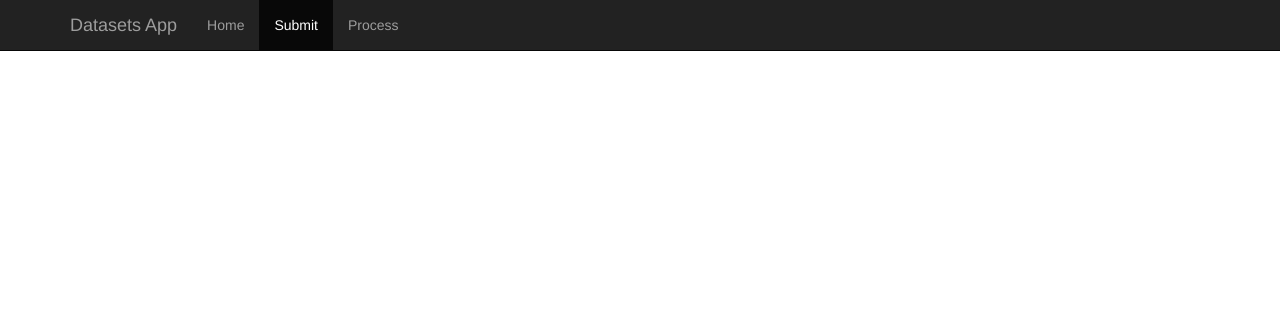
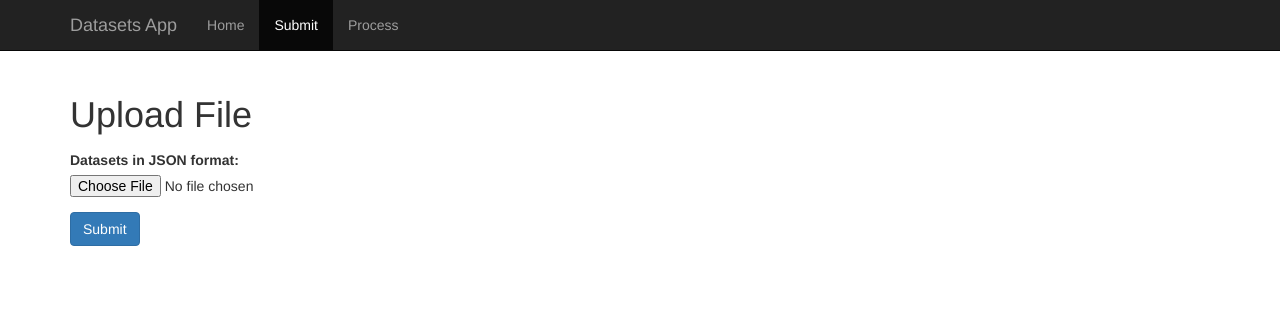
Before and after one commit to pilosus/django-primes-interview, a Django app: page /datasets/submit in a window 1280 px wide. Shown: the top 311 px of the page. Run offline with Django 3.2, Linux system fonts and the light colour scheme; some libraries are stand-ins or nearby versions.

Commit message:
Message flashing feature added

```diff
--- a/primes/datasets/forms.py
+++ b/primes/datasets/forms.py
@@ -1,6 +1,7 @@
 from django import forms
 
-class Upload(forms.Form):
+
+class UploadFileForm(forms.Form):
     """
     Render a form for json-file upload.
     """
--- a/primes/datasets/static/datasets/style.css
+++ b/primes/datasets/static/datasets/style.css
@@ -3,5 +3,5 @@
  **/
 
 body {
-    padding-top: 50px;
+    padding-top: 75px;
 }
--- a/primes/datasets/templates/datasets/base.html
+++ b/primes/datasets/templates/datasets/base.html
@@ -49,8 +49,18 @@
     {% endblock %}
 
     <div class="container">
-    {% block content %}
-    {% endblock %}
+      {% if messages %}
+        {% for message in messages %}
+        <div class="alert {% if message.tags %}alert-{{ message.tags }}{% else %}alert-warning{% endif %}">
+          <button type="button" class="close" data-dismiss="alert">&times;</button>
+          {{ message }}
+        </div>
+        {% endfor %}
+      {% endif %}
+
+      {% block content %}
+      {% endblock %}
+
     </div>
     {% block scripts %}
     <!-- jQuery (necessary for Bootstrap's JavaScript plugins) -->
--- a/primes/datasets/templates/datasets/submit.html
+++ b/primes/datasets/templates/datasets/submit.html
@@ -1,3 +1,32 @@
 {% extends 'datasets/base.html' %}
 
 {% block title%}Submit File {{ block.super }}{% endblock %}
+
+{% block content %}
+
+<h1>Upload File</h1>
+
+<form action="{% url 'datasets:submit' %}" method="post" enctype="multipart/form-data">
+    <div class="form-group">
+        {% csrf_token %}
+    </div>
+
+    <div class="form-group {% if form.upload.errors %}has-error{% endif %}">
+          {{ form.upload.label_tag }}
+          {{ form.upload }}
+
+          {% if form.upload.errors %}
+            <p class="help-block">{{ form.upload.errors }}</p>
+          {% endif %}
+
+          {% if form.non_field_errors %}
+            {% for error in form.non_field_errors %}
+                <p class="help-block">{{ error }}</p>
+            {% endfor %}
+          {% endif %}
+    </div>
+
+    <button type="submit" class="btn btn-primary">Submit</button>
+</form>
+
+{% endblock %}
--- a/primes/datasets/urls.py
+++ b/primes/datasets/urls.py
@@ -1,5 +1,7 @@
 from django.conf.urls import url
 from . import views
+
+app_name = 'datasets'
 
 urlpatterns = [
     # navigation
--- a/primes/datasets/views.py
+++ b/primes/datasets/views.py
@@ -1,6 +1,11 @@
 from django.shortcuts import render
+from django.shortcuts import redirect
+from django.urls import reverse
+from django.contrib import messages
 
-# Create your views here.
+from .models import Dataset
+from .forms import UploadFileForm
+
 
 def index(request):
     """
@@ -13,7 +18,31 @@ def index(request):
 
 
 def submit(request):
-    context = {'page': 'submit'}
+    """
+    Submit a JSON dump file.
+
+    We might want to set an upload size limit in settings.py like this:
+    https://www.djangosnippets.org/snippets/1303/
+    :param request: Request
+    :return: HttpResponse
+    """
+    if request.method == 'POST':
+        form = UploadFileForm(request.POST, request.FILES)
+        if form.is_valid():
+            # save file on a model
+            dataset = Dataset(upload=request.FILES['upload'])
+            dataset.save()
+
+            # set flash message
+            messages.info(request, 'Your file has been submitted.')
+
+            # POST -> Redirect -> GET
+            return redirect(reverse('datasets:process'))
+    # if GET, render an unbound form
+    else:
+        form = UploadFileForm()
+
+    context = {'page': 'submit', 'form': form}
     return render(request, 'datasets/submit.html', context)
 
 
--- a/primes/primes/settings.py
+++ b/primes/primes/settings.py
@@ -129,4 +129,4 @@ STATIC_URL = '/static/'
 
 # Uploads
 # http://stackoverflow.com/a/34430349/4241180
-MEDIA_ROOT = os.path.join(BASE_DIR, 'uploads/')
+MEDIA_ROOT = os.path.join(BASE_DIR, 'media/')
--- a/primes/primes/urls.py
+++ b/primes/primes/urls.py
@@ -15,8 +15,11 @@ Including another URLconf
 """
 from django.conf.urls import url, include
 from django.contrib import admin
+from django.urls import reverse
+from django.http import HttpResponseRedirect
 
 urlpatterns = [
     url(r'^admin/', admin.site.urls),
     url(r'^datasets/', include('datasets.urls')),
+    url(r'^$', lambda x: HttpResponseRedirect(reverse('datasets:index'))),
 ]
```
Also changed, not shown: primes/datasets/handlers.py (added, +14 -0 lines), primes/datasets/models.py (+13 -14 lines), primes/datasets/migrations/0002_auto_20161127_1234.py (added), primes/datasets/migrations/0003_auto_20161127_1300.py (added), primes/datasets/migrations/0004_auto_20161127_1301.py (added), 1 other file.
